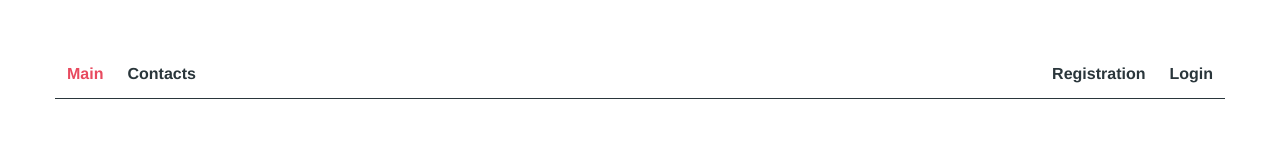
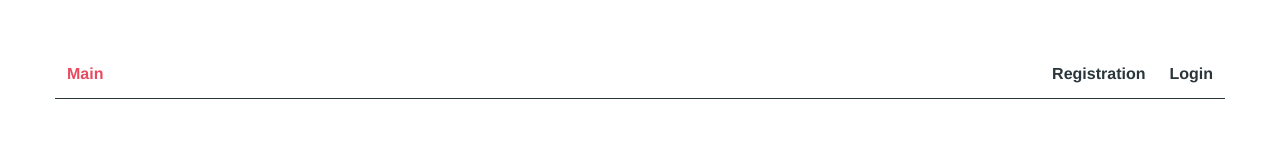
Before and after one commit to still-me/goit-react-hw-08-phonebook, a React (Create React App) app: page / in a window 1280 px wide. Shown: the top 160 px of the page. Built offline with nearby package versions, Linux system fonts and the light colour scheme.

Commit message:
hide contacts link if authenticated

```diff
--- a/src/components/Navigation/Navigation.js
+++ b/src/components/Navigation/Navigation.js
@@ -1,6 +1,8 @@
+import { connect } from 'react-redux';
 import { NavLink } from 'react-router-dom';
 
 import routes from '../../routes';
+import { getIsAuthenticated } from '../../redux/auth/auth-selectors';
 
 const styles = {
   link: {
@@ -15,16 +17,31 @@ const styles = {
   },
 };
 
-const Navigation = () => (
+const Navigation = ({ isAuthenticated }) => (
   <nav>
-    <NavLink to={routes.home} exact style={styles.link} activeStyle={styles.activeLink}>
+    <NavLink
+      to={routes.home}
+      exact
+      style={styles.link}
+      activeStyle={styles.activeLink}
+    >
       Main
     </NavLink>
-
-    <NavLink to={routes.contacts} exact style={styles.link} activeStyle={styles.activeLink}>
-      Contacts
-    </NavLink>
+    {isAuthenticated && (
+      <NavLink
+        to={routes.contacts}
+        exact
+        style={styles.link}
+        activeStyle={styles.activeLink}
+      >
+        Contacts
+      </NavLink>
+    )}
   </nav>
 );
 
-export default Navigation;
+const mapStateToProps = state => ({
+  isAuthenticated: getIsAuthenticated(state),
+});
+
+export default connect(mapStateToProps)(Navigation);
--- a/src/redux/auth/auth-selectors.js
+++ b/src/redux/auth/auth-selectors.js
@@ -1,2 +1,2 @@
-export const getIsAuthenticated = state => state.auth.token;
+export const getIsAuthenticated = state => Boolean(state.auth.token);
 export const getUserName = state => state.auth.user.name;
```
